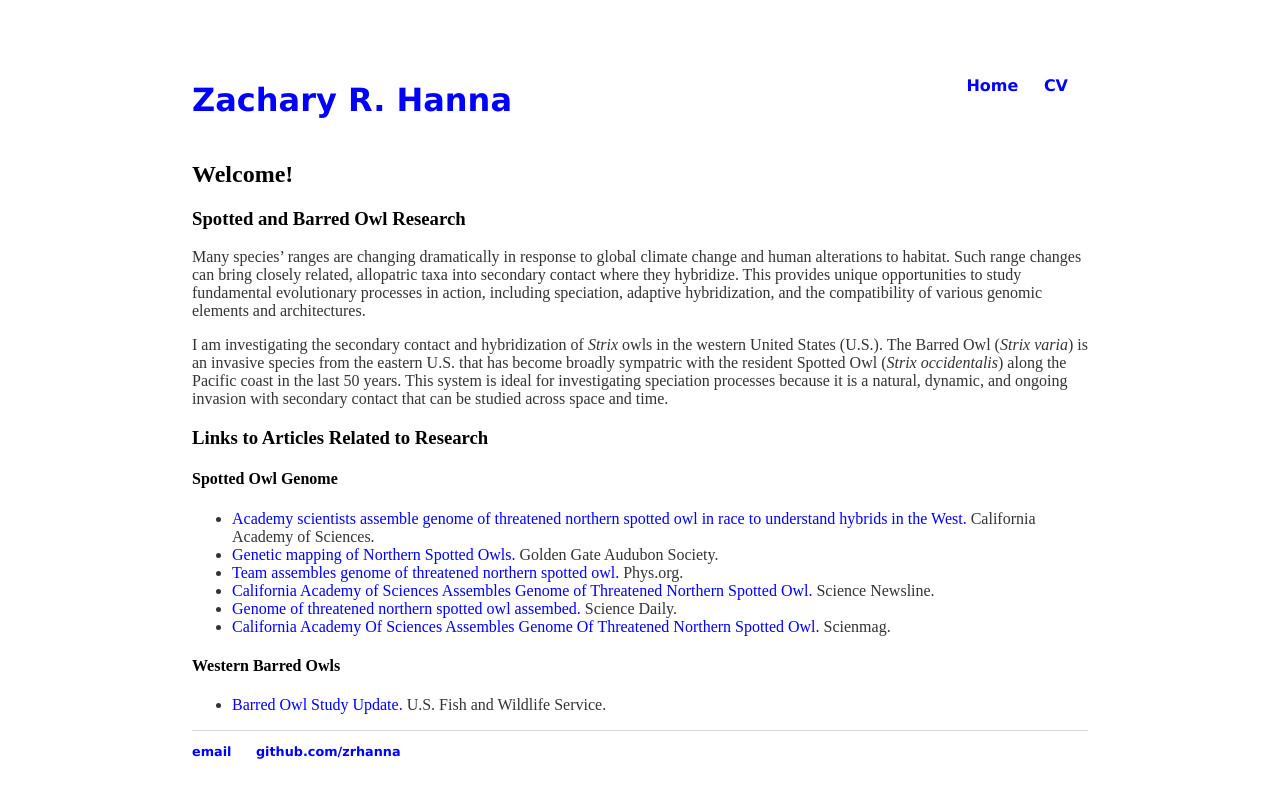
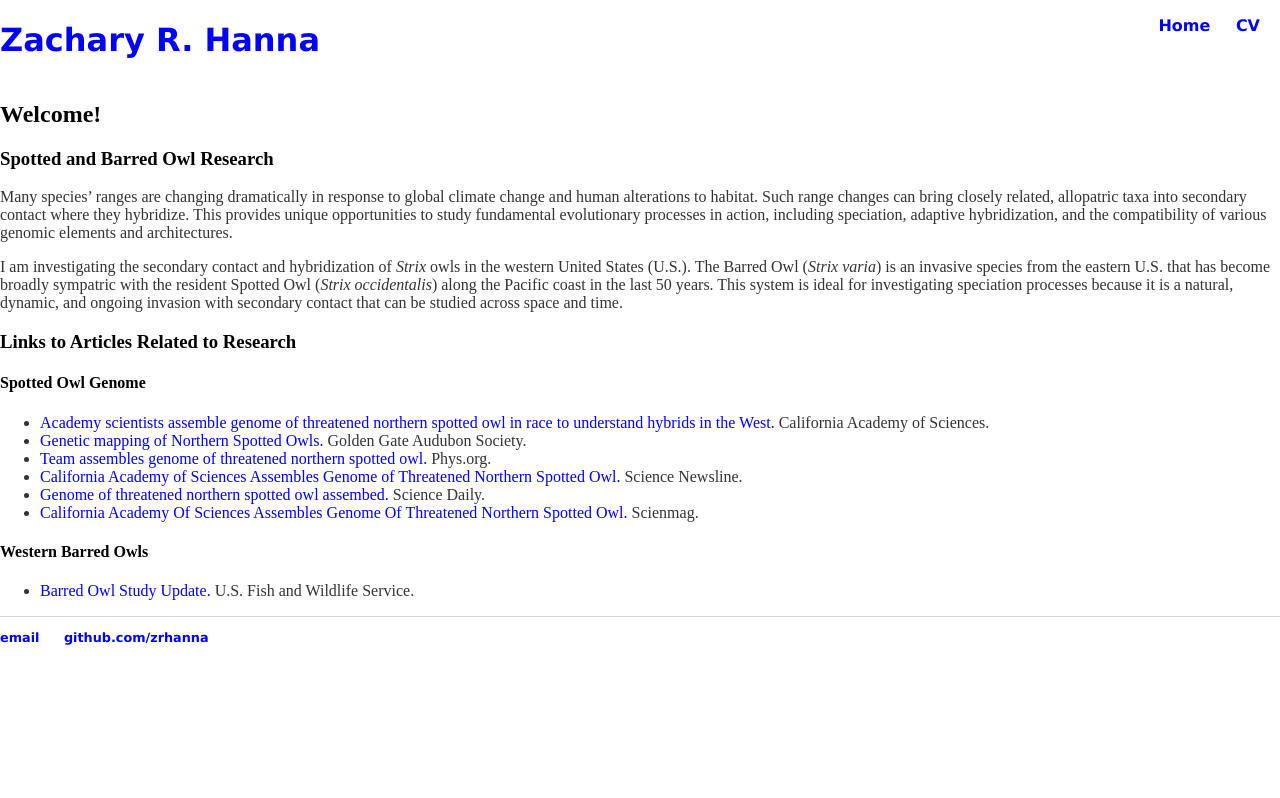
Before and after one commit to zacharyhanna/zacharyhanna.github.io, a Jekyll site: the page built from index.md, in a window 1280 px wide. Shown: the top 798 px of the page. Built offline with Jekyll 4.4.1, drawn with Linux system fonts in a browser that asks for light colours.

Commit message:
Update main.css

```diff
--- a/css/main.css
+++ b/css/main.css
@@ -1,6 +1,6 @@
 body {
-    margin: 60px auto;
-    width: 70%;
+    margin: auto;
+    width: auto;
 }
 nav {
     display:inline;
```
